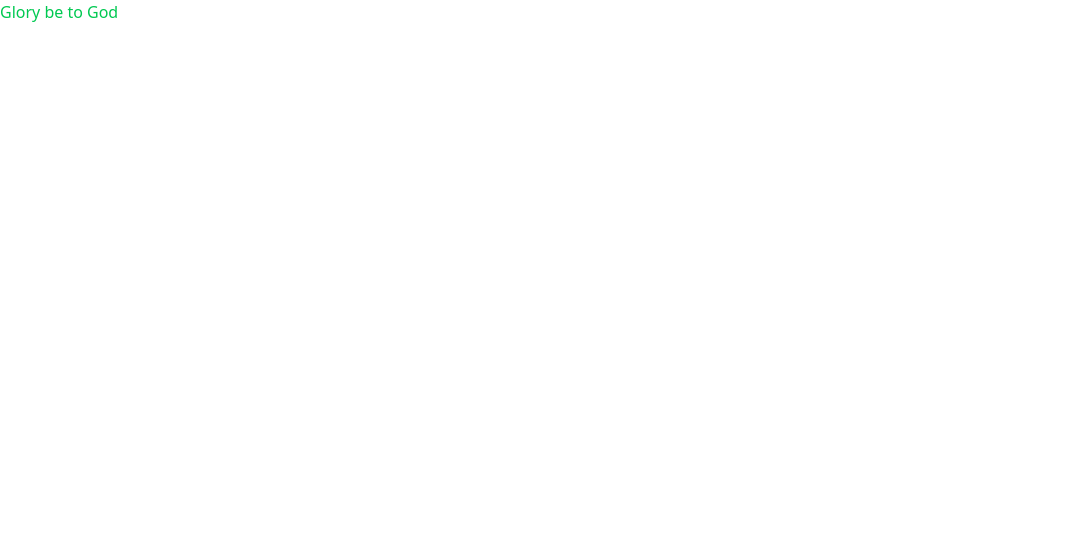
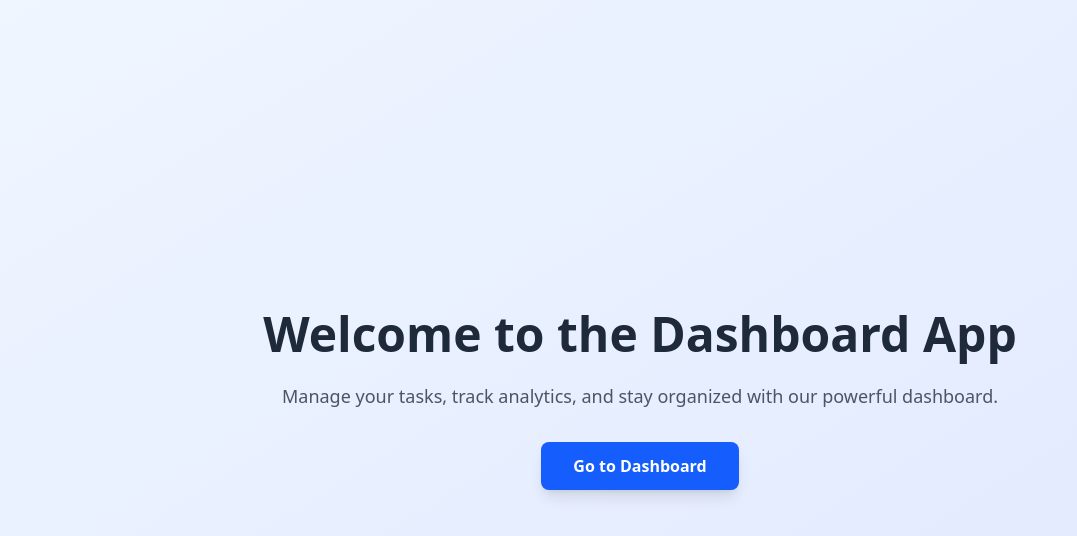
Before and after one commit to odhiambo-ed/next-funhouse, a Next.js app: page / in a window 1280 px wide. Shown: the top 536 px of the page, without its empty margins (0-1077 px from the left). Built offline with nearby package versions, Linux system fonts and the light colour scheme.

Commit message:
create root page

```diff
--- a/src/app/page.tsx
+++ b/src/app/page.tsx
@@ -1,8 +1,28 @@
+import Link from "next/link";
 
 export default function Home() {
   return (
-    <>
-      <p className="text-green-500">Glory be to God</p>
-    </>
+    <div
+      className="min-h-screen bg-gradient-to-br from-blue-50 to-indigo-100
+       flex flex-col items-center justify-center p-6"
+    >
+      <div className="text-center">
+        <h1 className="text-5xl font-bold text-gray-800 mb-6">
+          Welcome to the Dashboard App
+        </h1>
+        <p className="text-lg text-gray-600 mb-8">
+          Manage your tasks, track analytics, and stay organized with our
+          powerful dashboard.
+        </p>
+        <Link
+          href="/dashboard"
+          className="inline-flex items-center justify-center bg-blue-600
+           text-white px-8 py-3 rounded-lg font-semibold hover:bg-blue-700
+            transition-colors shadow-lg hover:shadow-xl"
+        >
+          Go to Dashboard
+        </Link>
+      </div>
+    </div>
   );
 }
```
